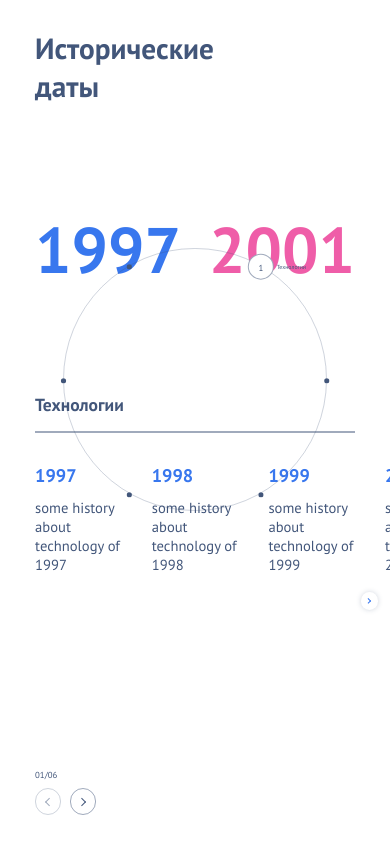
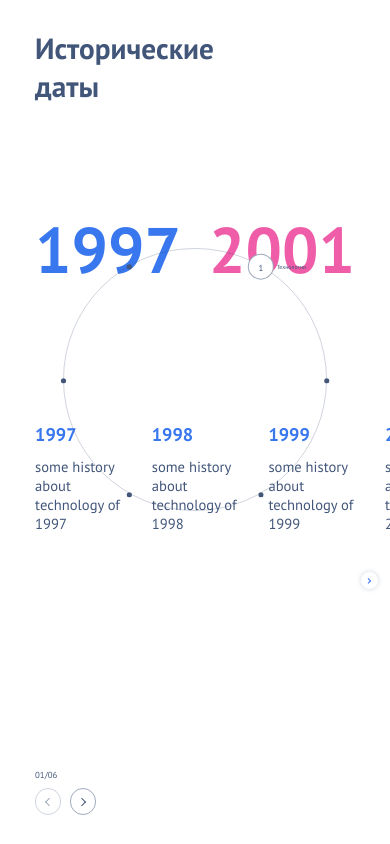
Before and after one commit to AnushervonKhidirov/only, a React app: page / in a window 390 px wide. Built offline with nearby package versions, Linux system fonts and the light colour scheme.

Commit message:
chapter slider fixed

```diff
--- a/src/component/chapter-slider/chapter-slider.tsx
+++ b/src/component/chapter-slider/chapter-slider.tsx
@@ -69,7 +69,7 @@ const ChapterSlider: FC = () => {
             effect="fade"
             pagination={{ enabled: isMobile, type: 'bullets', clickable: true, bulletActiveClass: styles.bulletActive }}
         >
-            <SubHeadline>{chapters[activeItem]}</SubHeadline>
+            {isMobile && <SubHeadline>{chapters[activeItem]}</SubHeadline>}
             {chapters.map((chapter, index) => (
                 <SwiperSlide key={`${chapter}-${index}`}>
                     <DateSlider chapter={chapter} />
```
